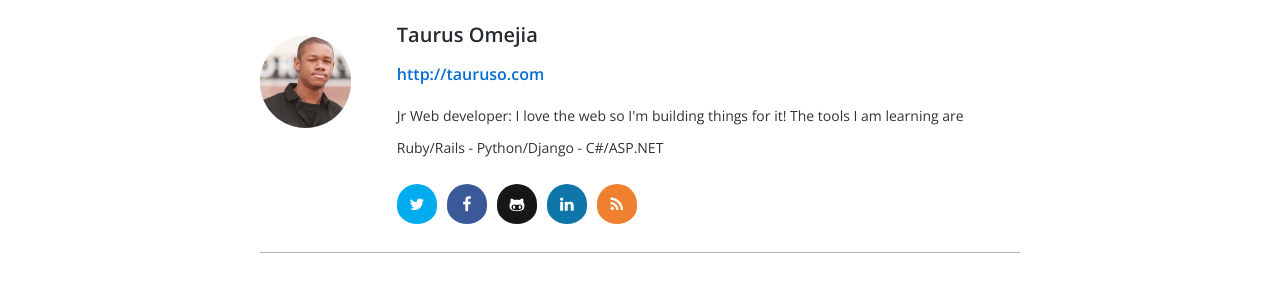
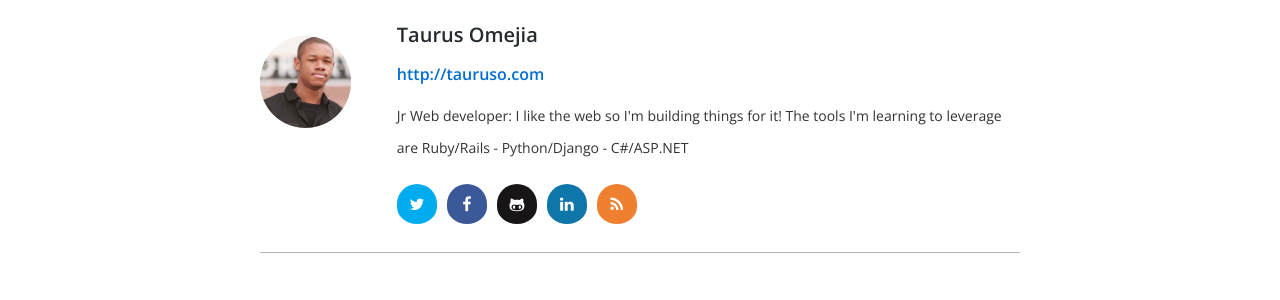
Before and after one commit to bolenton/bolenton.github.io, a Jekyll site: the page built from _posts/2015-4-17-Github pages.md, in a window 1280 px wide and 900 px high, scrolled down 4227 px. Shown: the part 473-773 px from the top of the window. Built offline with Jekyll 4.4.1, drawn with Linux system fonts in a browser that asks for light colours; nearby versions of some CDN libraries; comment, search, counter and statistics services are not loaded.

Commit message:
profile update

```diff
--- a/_config.yml
+++ b/_config.yml
@@ -14,7 +14,7 @@ paginate: 					5
 # Author Settings
 author_name: 				"Taurus Omejia"
 author_url: 				"http://tauruso.com"
-author_bio: 				"Jr Web developer: I love the web so I'm building things for it! The tools I am learning are Ruby/Rails - Python/Django - C#/ASP.NET"
+author_bio: 				"Jr Web developer: I like the web so I'm building things for it! The tools I'm learning to leverage are Ruby/Rails - Python/Django - C#/ASP.NET"
 author_email: 				"taurus@tauruso.com"
 author_image: 				"/assets/img/taurus/IMG_0016.jpg"
 
```
